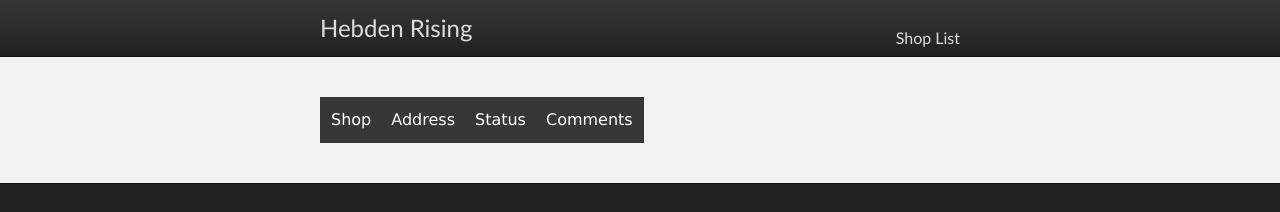
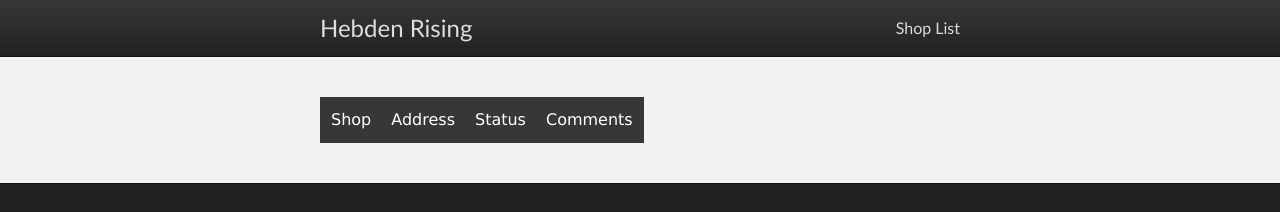
Before and after one commit to dringtech/hebdenrising, a Jekyll site: the page built from shops.html, in a window 1280 px wide. Shown: the top 212 px of the page. Built offline with Jekyll 4.4.1, drawn with Linux system fonts in a browser that asks for light colours.

Commit message:
Fixing header styling

```diff
--- a/_sass/custom.scss
+++ b/_sass/custom.scss
@@ -18,9 +18,22 @@ html, body { height: 100%; margin: 0; padding: 0; }
 }
 
 .site-title {
+  line-height: $header-height;
+}
+
+.site-title {
   font-size: 24px;
   color: $text-color;
-  &:visited { color: $text-color;}
+  &:visited { color: $text-color; }
+}
+
+.site-nav {
+  color: $text-color;
+  z-index: 2000;
+  a {
+    color: $text-color;
+    &:visited { color: $text-color; }
+  }
 }
 
 .trigger {
@@ -37,9 +50,6 @@ html, body { height: 100%; margin: 0; padding: 0; }
         margin: 0;
         padding: 5px;
         list-style: none;
-        background-color: $background-color;
-        border: $brand-color 1px solid;
-        color: $brand-color;
         display: none;
         position: absolute;
         top: 45px;
@@ -52,10 +62,6 @@ html, body { height: 100%; margin: 0; padding: 0; }
           line-height: 1;
           .page-link {
           }
-        }
-        a {
-          color: inherit;
-          &:visited { color: inherit; }
         }
       }
       &:hover {
@@ -72,7 +78,7 @@ html, body { height: 100%; margin: 0; padding: 0; }
 
 @include media-query($on-palm) {
   .trigger {
-    color: $brand-color;
+    font-size: 20px;
     a {
       color: inherit;
       &:visited {
--- a/_sass/github.scss
+++ b/_sass/github.scss
@@ -260,10 +260,6 @@ Full-Width Styles
   background: linear-gradient(top, #373737, #212121);
 }
 
-#header_wrap .inner {
-  padding: 50px 10px 30px 10px;
-}
-
 #project_title {
   margin: 0;
   color: #fff;
--- a/_sass/layout.scss
+++ b/_sass/layout.scss
@@ -1,10 +1,10 @@
 #header_wrap .inner {
-  padding: 10px 10px 10px 10px;
+  padding: 0;
 }
 
 .site-nav {
     float: right;
-    line-height: 56px;
+    line-height: $header-height;
 
     .menu-icon {
         display: none;
--- a/css/main.scss
+++ b/css/main.scss
@@ -39,6 +39,7 @@ $base-font-weight: 400;
 $small-font-size:  $base-font-size * 0.875;
 $base-line-height: 1.5;
 $spacing-unit:     30px;
+$header-height:    56px;
 
 $text-color:       #ddd;
 $background-color: #111;
```
